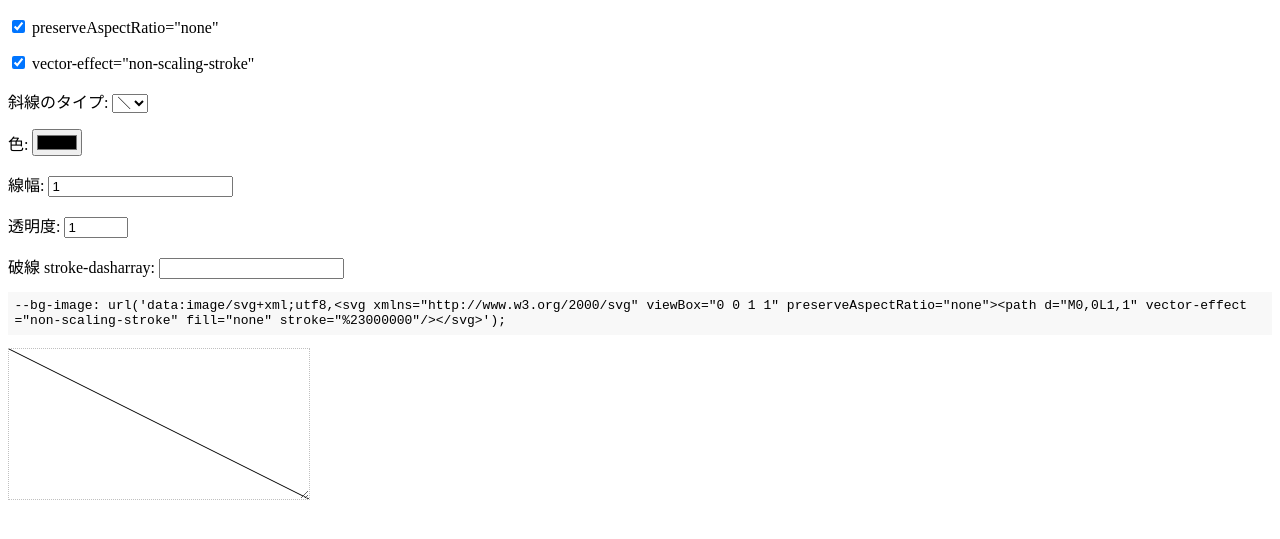
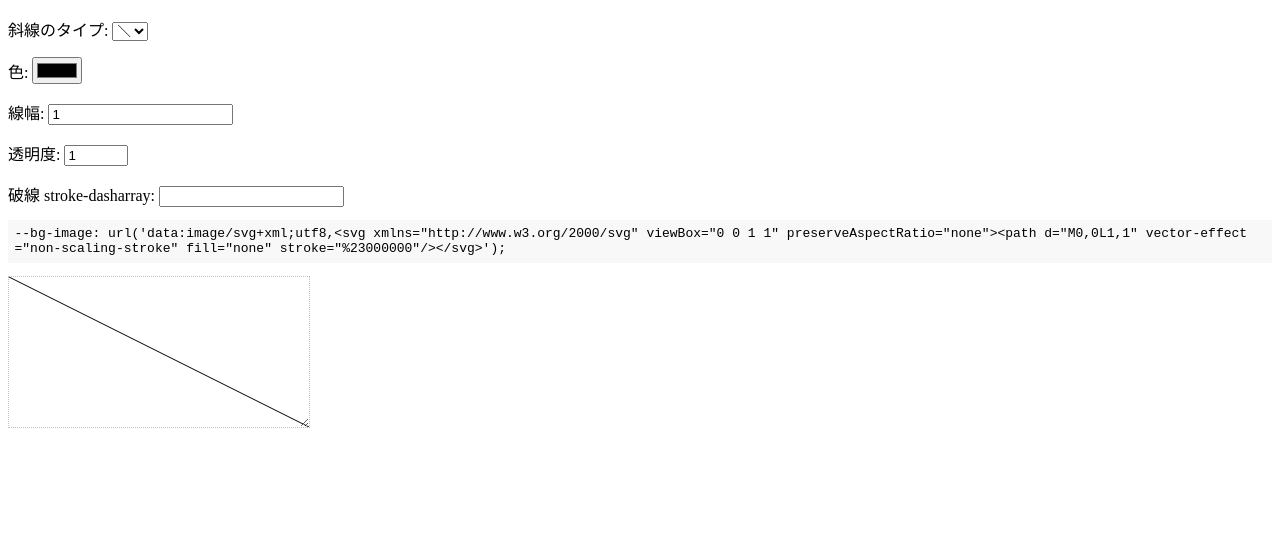
Before and after one commit to ksk1015/ksk1015.github.io, a plain HTML site: page diagonal-line/3.html in a window 1280 px wide. Shown: the part 127-666 px from the top of the page. Drawn offline with Linux system fonts and the light colour scheme.

Commit message:
斜線シミュレーター修正

```diff
--- a/diagonal-line/3.html
+++ b/diagonal-line/3.html
@@ -37,22 +37,6 @@
   <h1>CSS（というかSVG）でボックスに斜線</h1>
   <h2>シミュレーター</h2>
   <form id="form" class="form">
-    <label>
-      <input
-        type="checkbox"
-        name="preserveAspectRatioNone"
-        checked
-      />
-      preserveAspectRatio="none"
-    </label>
-    <label>
-      <input
-        type="checkbox"
-        name="vectorEffectNonScalingStroke"
-        checked
-      />
-      vector-effect="non-scaling-stroke"
-    </label>
     <label>
       斜線のタイプ:
       <select name="d">
@@ -118,14 +102,10 @@
       const svg = document.createElementNS('http://www.w3.org/2000/svg', 'svg');
       svg.setAttribute('xmlns', 'http://www.w3.org/2000/svg');
       svg.setAttribute('viewBox', '0 0 1 1');
-      if (form.preserveAspectRatioNone.checked) {
-        svg.setAttribute('preserveAspectRatio', 'none');
-      }
+      svg.setAttribute('preserveAspectRatio', 'none');
       const path = document.createElementNS('http://www.w3.org/2000/svg', 'path');
       path.setAttribute('d', form.d.value);
-      if (form.vectorEffectNonScalingStroke.checked) {
-        path.setAttribute('vector-effect', 'non-scaling-stroke');
-      }
+      path.setAttribute('vector-effect', 'non-scaling-stroke');
       path.setAttribute('fill', 'none');
       path.setAttribute('stroke', form.stroke.value);
       if (form.strokeWidth.value !== '1') {
```
